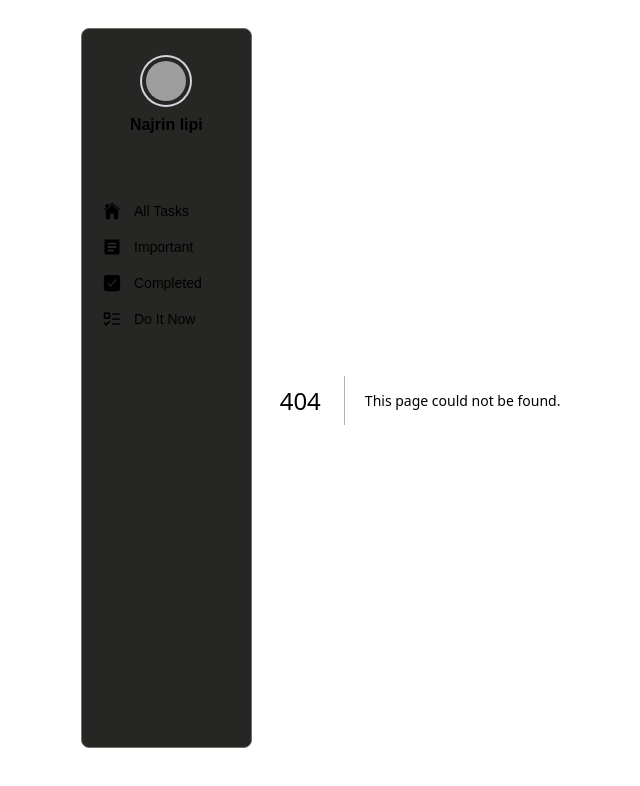
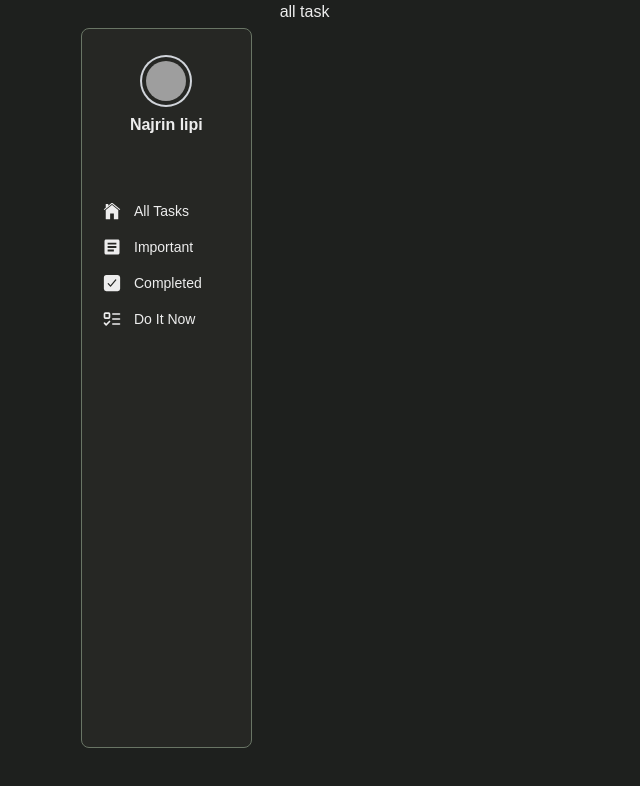
Before and after one commit to SamyaRoy999/Dayfect, a Next.js app: page /allTask in a window 1280 px wide. Before the commit this address had no page. Shown: the top 786 px of the page, without its empty margins (75-715 px from the left). Built offline with nearby package versions, Linux system fonts and the light colour scheme; grey boxes are pictures that could not be loaded.

Commit message:
route file added

```diff
--- /dev/null
+++ b/app/(routes)/allTask/page.tsx
@@ -0,0 +1,7 @@
+import React from "react";
+
+const page = () => {
+  return <div>all task</div>;
+};
+
+export default page;
--- /dev/null
+++ b/app/(routes)/completed/page.tsx
@@ -0,0 +1,7 @@
+import React from "react";
+
+const page = () => {
+  return <div>completed</div>;
+};
+
+export default page;
--- /dev/null
+++ b/app/(routes)/important/page.tsx
@@ -0,0 +1,7 @@
+import React from "react";
+
+const page = () => {
+  return <div>importants</div>;
+};
+
+export default page;
--- /dev/null
+++ b/app/(routes)/incomplete/page.tsx
@@ -0,0 +1,7 @@
+import React from "react";
+
+const page = () => {
+  return <div>incomplete</div>;
+};
+
+export default page;
```
